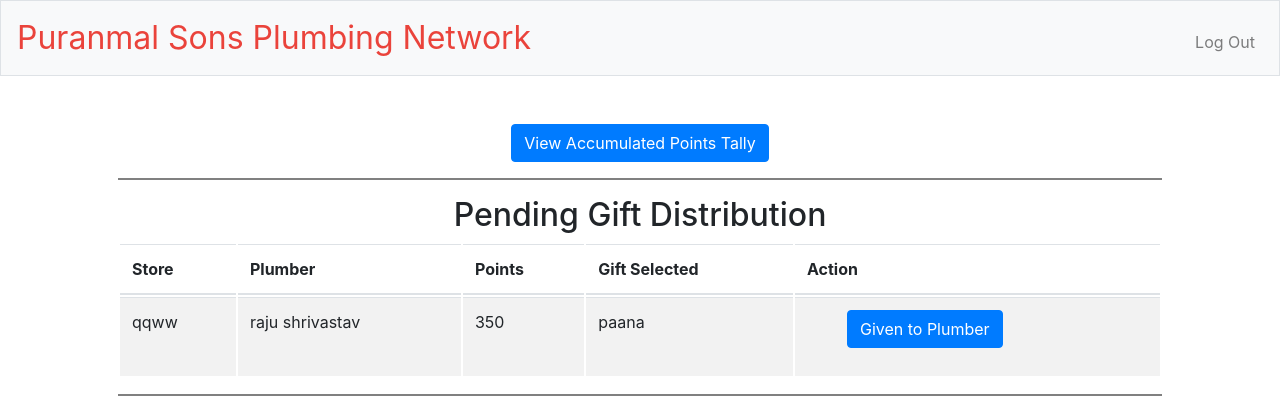
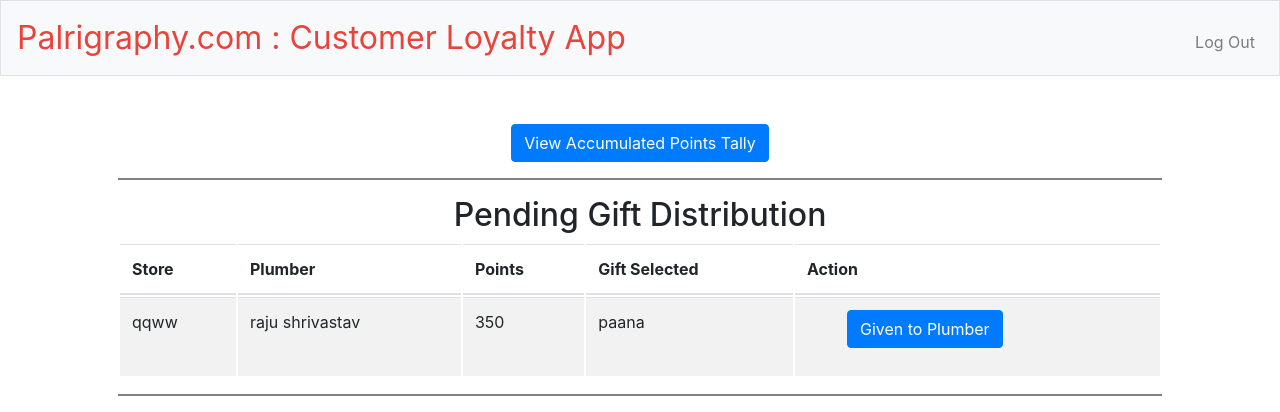
Before and after one commit to rpalri/customer-loyalty-app, a Flask app: page / in a window 1280 px wide. Shown: the top 412 px of the page. Run offline with Flask 2, Linux system fonts and the light colour scheme; a user stored in the database is signed in; data comes from the database, SQL or seed files in the repository; both versions use the stored data as it was after the commit; some libraries are stand-ins or nearby versions.

Commit message:
Updated db and and app title

```diff
--- a/app.py
+++ b/app.py
@@ -280,7 +280,7 @@ def sendSMS(number): #Twilio
     client = Client(account_sid, auth_token)
     OTP = randint(100001, 999999)
     session["OTP"] = OTP
-    body = "Your OTP for registering on Puranmal Sons Plumbing Network is " + str(OTP)
+    body = "Your OTP for registering on Customer Loyalty App is " + str(OTP)
     message = client.messages.create(from_=os.environ["FROM_NUMBER"], body=body, to=number)
 
     if message.sid:
@@ -294,7 +294,7 @@ def sendSMS(number): #Twilio
 #     OTP = randint(100001, 999999)
 #     session["OTP"] = OTP
 #     print(OTP)
-#     message = "Your OTP for registering on Puranmal Sons Plumbing Network is " + str(OTP)
+#     message = "Your OTP for registering on Customer Loyalty App is " + str(OTP)
 #     data =  urllib.parse.urlencode({"apikey": apikey, "numbers": number,
 #         "message" : message, "sender": "Jims Autos"})
 #     data = data.encode("utf-8")
--- /dev/null
+++ b/loyalty.session.sql
@@ -0,0 +1 @@
+SELECT * FROM invoices;
--- a/templates/layout.html
+++ b/templates/layout.html
@@ -20,13 +20,13 @@
         <script src="https://cdnjs.cloudflare.com/ajax/libs/popper.js/1.14.3/umd/popper.min.js"></script>
         <script src="https://maxcdn.bootstrapcdn.com/bootstrap/4.1.3/js/bootstrap.min.js"></script>
 
-        <title>Puranmal Sons: {% block title %}{% endblock %}</title>
+        <title>Palrigraphy.com : {% block title %}{% endblock %}</title>
 
     </head>
 
     <body>
         <nav class="navbar navbar-expand-md navbar-light bg-light border">
-            <a class="navbar-brand" href="/"><span class="red">Puranmal Sons Plumbing Network</span></a>
+            <a class="navbar-brand" href="/"><span class="red">Palrigraphy.com : Customer Loyalty App</span></a>
             <button aria-controls="navbar" aria-expanded="false" aria-label="Toggle navigation" class="navbar-toggler" data-target="#navbar" data-toggle="collapse" type="button">
                 <span class="navbar-toggler-icon"></span>
             </button>
```
Also changed, not shown: README.md, plumber.db.
